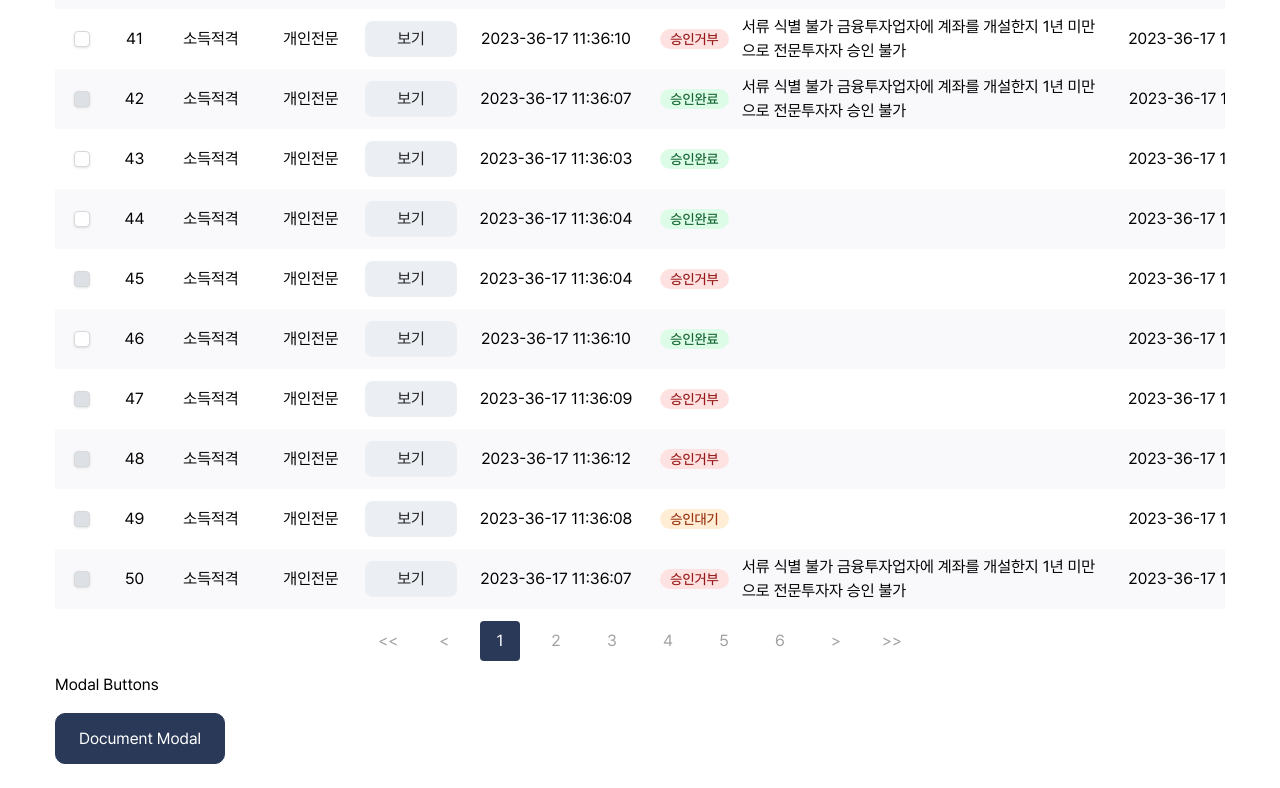
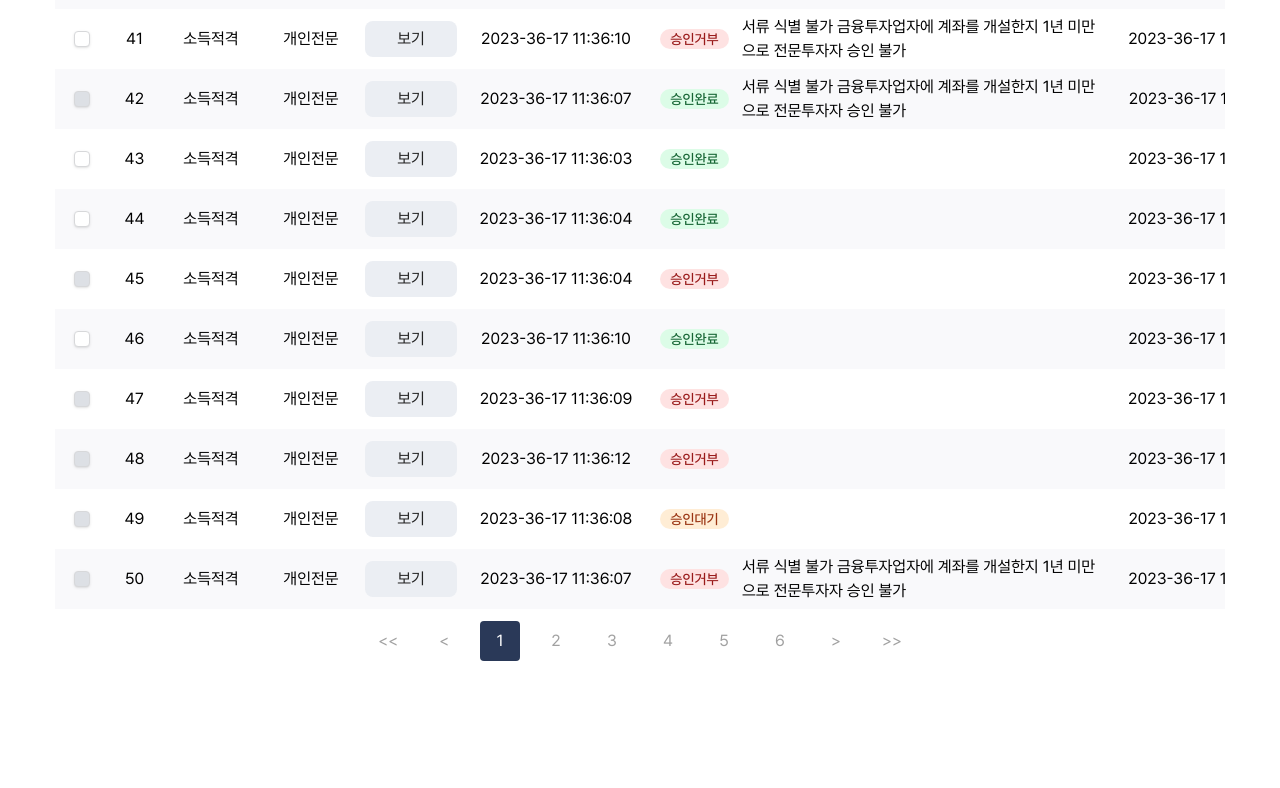
Before and after one commit to malinjr07/css-perfection, a React (Vite) app: page / in a window 1280 px wide. Shown: the part 2756-3544 px from the top of the page. After the commit the page ends 3453 px from the top, so only its background shows below. Built offline with nearby package versions, Linux system fonts and the light colour scheme.

Commit message:
Modal Button Removed

```diff
--- a/src/App.tsx
+++ b/src/App.tsx
@@ -267,10 +267,6 @@ function App() {
           </div>
           <Table />
           <Pagination />
-          <div className='flex flex-row flex-wrap w-full justify-start gap-4 items-center'>
-            <h4 className='w-full text-left'>Modal Buttons</h4>
-            <Button actionCb={() => {}} isLarge title='Document Modal' />
-          </div>
         </section>
         <AlertModal />
         <ChangeInvestmentTypeModal />
```
